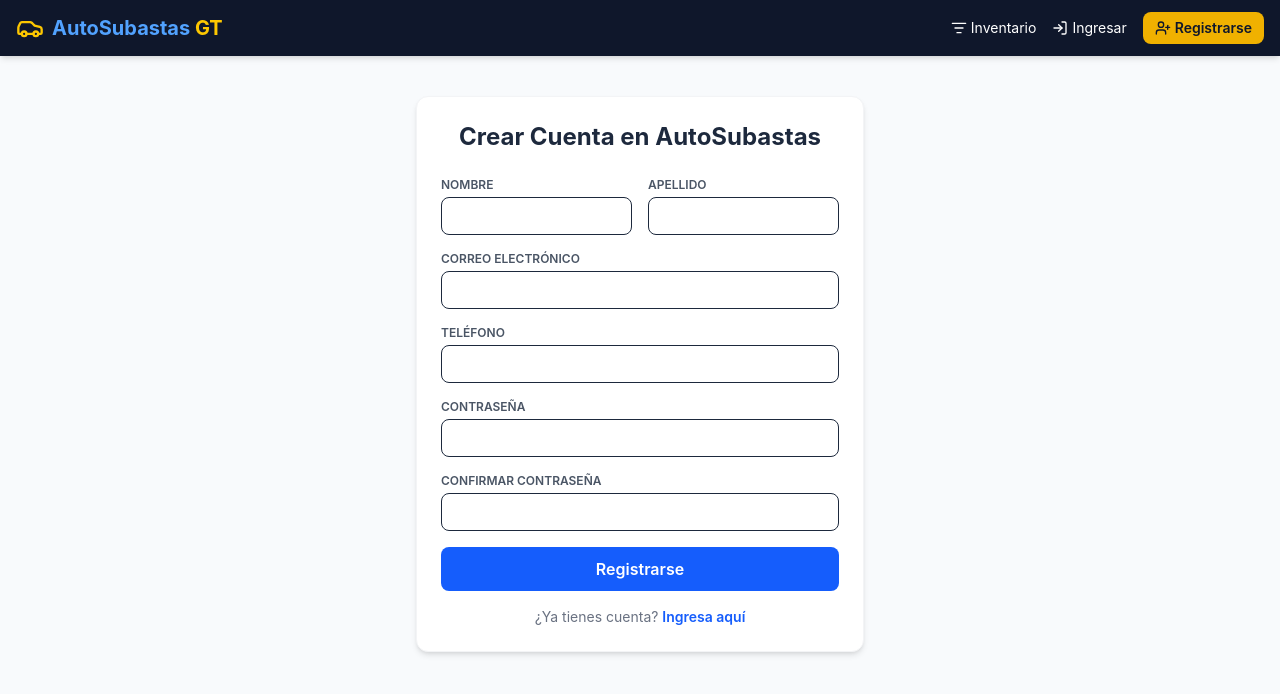
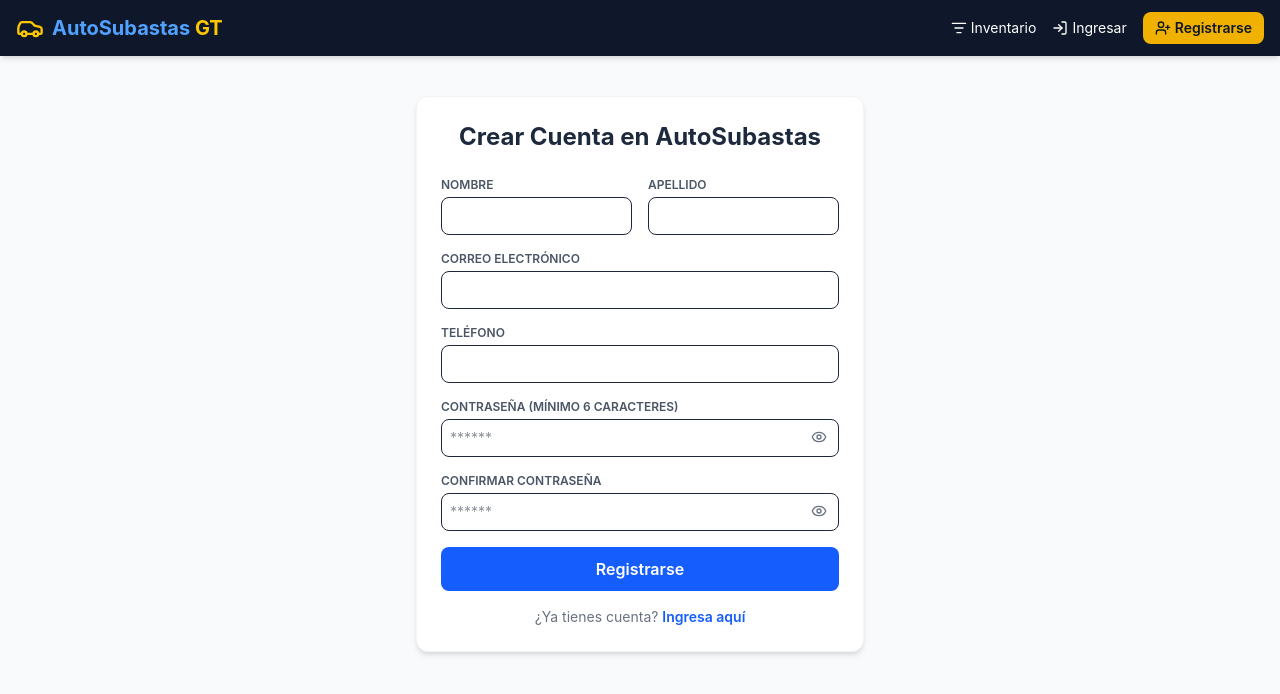
Before and after one commit to JhonatanAlva/subastas-copart, a React (Vite) app: page /registro in a window 1280 px wide. Shown: the top 694 px of the page. Built offline with nearby package versions, Linux system fonts and the light colour scheme; no server answers.

Commit message:
Añadir funcionalidad para mostrar/ocultar contraseñas en los formularios de inicio de sesión y registro, y mejorar la validación de la contraseña en el registro.

```diff
--- a/src/pages/Login.jsx
+++ b/src/pages/Login.jsx
@@ -1,6 +1,7 @@
 import React, { useState } from "react";
 import { useAuth } from "../context/AuthContext";
 import { useNavigate, Link } from "react-router-dom";
+import { Eye, EyeOff } from "lucide-react";
 
 export const Login = () => {
     const { login } = useAuth();
@@ -9,6 +10,7 @@ export const Login = () => {
     const [password, setPassword] = useState("");
     const [error, setError] = useState("");
     const [loading, setLoading] = useState(false);
+    const [showPassword, setShowPassword] = useState(false);
 
     const handleSubmit = async (e) => {
         e.preventDefault();
@@ -38,7 +40,22 @@ export const Login = () => {
 
                 <div>
                     <label className="block text-xs font-semibold text-gray-600 uppercase">Contraseña</label>
-                    <input type="password" value={password} onChange={(e) => setPassword(e.target.value)} required className="w-full mt-1 p-2 border rounded-lg text-sm focus:ring-2 focus:ring-blue-500 outline-none" />
+                    <div className="relative mt-1">
+                        <input
+                            type={showPassword ? "text" : "password"}
+                            value={password}
+                            onChange={(e) => setPassword(e.target.value)}
+                            required
+                            className="w-full p-2 border rounded-lg text-sm focus:ring-2 focus:ring-blue-500 outline-none pr-10"
+                        />
+                        <button
+                            type="button"
+                            onClick={() => setShowPassword(!showPassword)}
+                            className="absolute right-3 top-2.5 text-gray-500 hover:text-gray-700"
+                        >
+                            {showPassword ? <EyeOff className="w-4 h-4" /> : <Eye className="w-4 h-4" />}
+                        </button>
+                    </div>
                 </div>
 
                 <button disabled={loading} type="submit" className="w-full bg-blue-600 text-white font-semibold py-2.5 rounded-lg hover:bg-blue-700 transition duration-200">
--- a/src/pages/Register.jsx
+++ b/src/pages/Register.jsx
@@ -1,12 +1,15 @@
 import React, { useState } from "react";
 import { useAuth } from "../context/AuthContext";
 import { useNavigate, Link } from "react-router-dom";
+import { Eye, EyeOff } from "lucide-react";
 
 export const Register = () => {
     const { register } = useAuth();
     const navigate = useNavigate();
     const [error, setError] = useState("");
     const [loading, setLoading] = useState(false);
+    const [showPassword, setShowPassword] = useState(false);
+    const [showConfirmPassword, setShowConfirmPassword] = useState(false);
 
     const [formData, setFormData] = useState({
         nombre: "",
@@ -23,13 +26,19 @@ export const Register = () => {
 
     const handleSubmit = async (e) => {
         e.preventDefault();
+
+        if (formData.password.length < 6) {
+            return setError("La contraseña debe tener al menos 6 caracteres.");
+        }
+
         if (formData.password !== formData.confirmPassword) {
-            return setError("Las contraseñas no coinciden");
+            return setError("Las contraseñas no coinciden. Verifícalas e intenta de nuevo.");
         }
 
         try {
             setError("");
             setLoading(true);
+
             await register(
                 formData.email,
                 formData.password,
@@ -37,9 +46,16 @@ export const Register = () => {
                 formData.apellido,
                 formData.telefono
             );
+
             navigate("/");
         } catch (err) {
-            setError("Error al registrar la cuenta: " + err.message);
+            if (err.code === "auth/email-already-in-use") {
+                setError("Este correo electrónico ya está registrado. Intenta iniciar sesión.");
+            } else if (err.code === "auth/invalid-email") {
+                setError("El formato del correo electrónico no es válido.");
+            } else {
+                setError("Error al registrar la cuenta: " + err.message);
+            }
         } finally {
             setLoading(false);
         }
@@ -49,7 +65,11 @@ export const Register = () => {
         <div className="max-w-md mx-auto my-10 p-6 bg-white rounded-xl shadow-md border border-gray-100">
             <h2 className="text-2xl font-bold text-center text-slate-800 mb-6">Crear Cuenta en AutoSubastas</h2>
 
-            {error && <div className="bg-red-100 text-red-700 p-3 rounded-lg mb-4 text-sm">{error}</div>}
+            {error && (
+                <div className="bg-red-100 border border-red-200 text-red-700 p-3 rounded-lg mb-4 text-sm font-medium">
+                    {error}
+                </div>
+            )}
 
             <form onSubmit={handleSubmit} className="space-y-4">
                 <div className="grid grid-cols-2 gap-4">
@@ -74,17 +94,49 @@ export const Register = () => {
                 </div>
 
                 <div>
-                    <label className="block text-xs font-semibold text-gray-600 uppercase">Contraseña</label>
-                    <input name="password" type="password" required onChange={handleChange} className="w-full mt-1 p-2 border rounded-lg text-sm focus:ring-2 focus:ring-blue-500 outline-none" />
+                    <label className="block text-xs font-semibold text-gray-600 uppercase">Contraseña (Mínimo 6 caracteres)</label>
+                    <div className="relative mt-1">
+                        <input
+                            name="password"
+                            type={showPassword ? "text" : "password"}
+                            required
+                            onChange={handleChange}
+                            className="w-full p-2 border rounded-lg text-sm focus:ring-2 focus:ring-blue-500 outline-none pr-10"
+                            placeholder="******"
+                        />
+                        <button
+                            type="button"
+                            onClick={() => setShowPassword(!showPassword)}
+                            className="absolute right-3 top-2.5 text-gray-500 hover:text-gray-700"
+                        >
+                            {showPassword ? <EyeOff className="w-4 h-4" /> : <Eye className="w-4 h-4" />}
+                        </button>
+                    </div>
                 </div>
 
                 <div>
                     <label className="block text-xs font-semibold text-gray-600 uppercase">Confirmar Contraseña</label>
-                    <input name="confirmPassword" type="password" required onChange={handleChange} className="w-full mt-1 p-2 border rounded-lg text-sm focus:ring-2 focus:ring-blue-500 outline-none" />
+                    <div className="relative mt-1">
+                        <input
+                            name="confirmPassword"
+                            type={showConfirmPassword ? "text" : "password"}
+                            required
+                            onChange={handleChange}
+                            className="w-full p-2 border rounded-lg text-sm focus:ring-2 focus:ring-blue-500 outline-none pr-10"
+                            placeholder="******"
+                        />
+                        <button
+                            type="button"
+                            onClick={() => setShowConfirmPassword(!showConfirmPassword)}
+                            className="absolute right-3 top-2.5 text-gray-500 hover:text-gray-700"
+                        >
+                            {showConfirmPassword ? <EyeOff className="w-4 h-4" /> : <Eye className="w-4 h-4" />}
+                        </button>
+                    </div>
                 </div>
 
-                <button disabled={loading} type="submit" className="w-full bg-blue-600 text-white font-semibold py-2.5 rounded-lg hover:bg-blue-700 transition duration-200">
-                    {loading ? "Registrando..." : "Registrarse"}
+                <button disabled={loading} type="submit" className="w-full bg-blue-600 text-white font-semibold py-2.5 rounded-lg hover:bg-blue-700 transition duration-200 disabled:opacity-50">
+                    {loading ? "Creando cuenta y guardando datos..." : "Registrarse"}
                 </button>
             </form>
 
```
